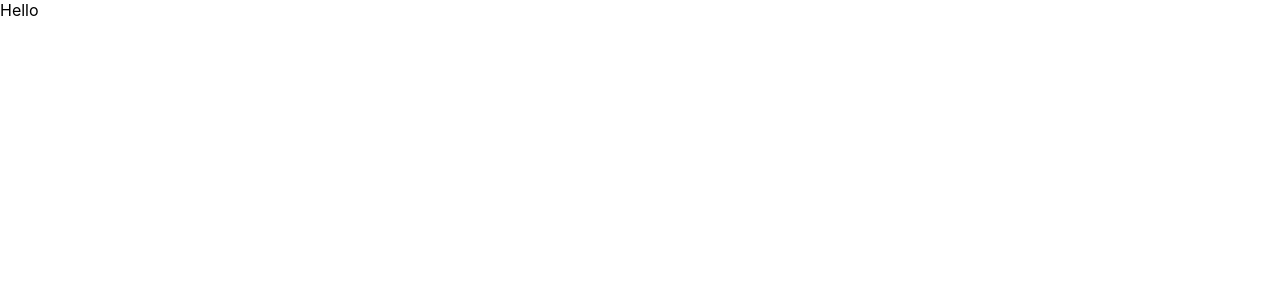
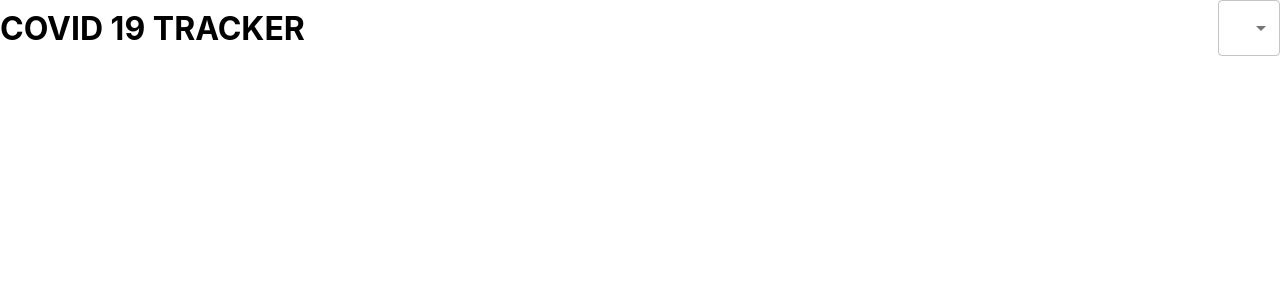
Before and after one commit to mac95860/covid-tracker, a React (Create React App) app: page / in a window 1280 px wide. Shown: the top 300 px of the page. Built offline with nearby package versions, Linux system fonts and the light colour scheme.

Commit message:
header setup

```diff
--- a/src/App.css
+++ b/src/App.css
@@ -1,3 +1,10 @@
 * {
   margin: 0;
 }
+
+.app__header {
+  display: flex;
+  align-items: center;
+  margin-bottom: 2rem;
+  justify-content: space-between;
+}
--- a/src/App.js
+++ b/src/App.js
@@ -1,9 +1,18 @@
 import './App.css';
+import { MenuItem, FormControl, Select} from '@material-ui/core';
 
 function App() {
   return (
     <div className="App">
-      Hello
+      <div className = "app__header">
+        <h1>COVID 19 TRACKER</h1>
+        <FormControl className = "app__dropdown">
+          <Select variant = "outlined" value ="abc">
+
+          </Select>
+        </FormControl>
+      </div>
+
 
     {/* Header */}
     {/* Title + Select input dropdown field */}
```
